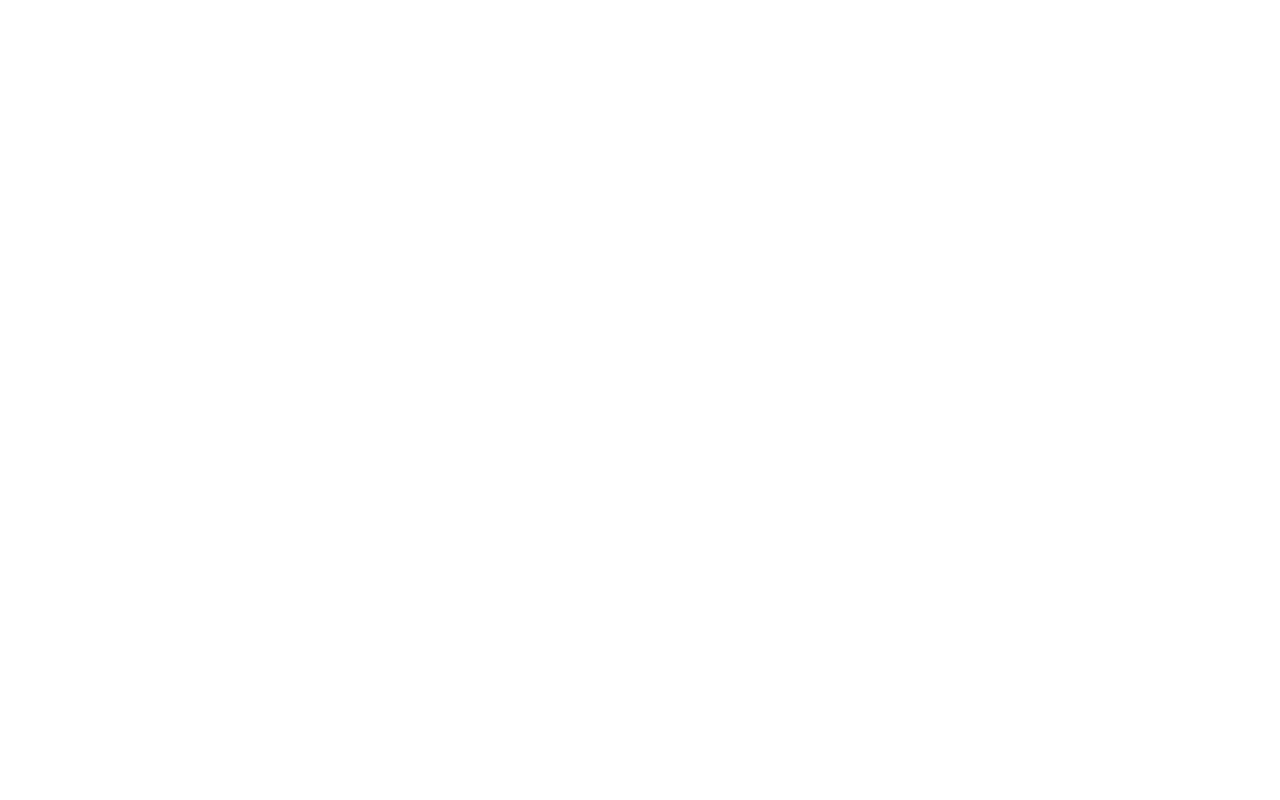
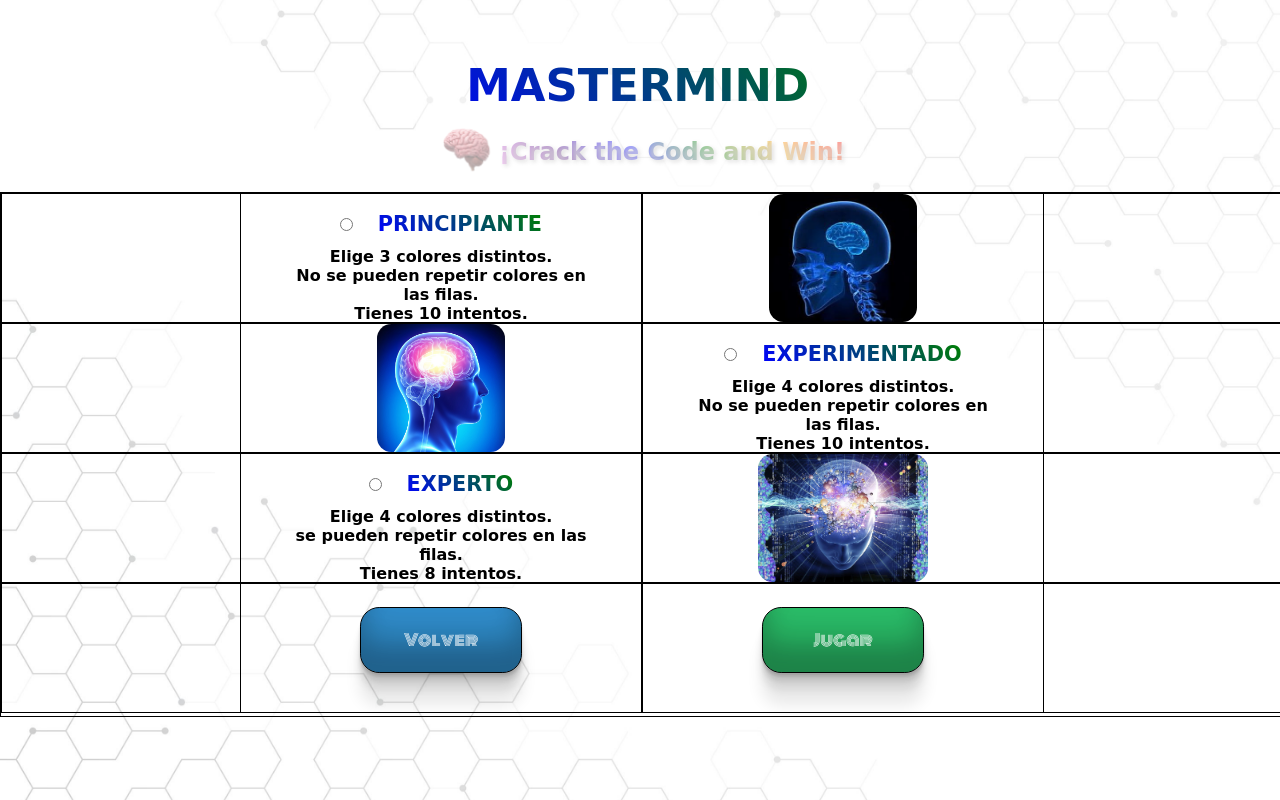
Before and after one commit to AndresLabat/Proyecto3Mastermind, a plain HTML site: page pages/difficulty.html in a window 1280 px wide. Drawn offline with Linux system fonts and the light colour scheme; a web font is replaced by a local one.

Commit message:
feat: First version of the difficulty selector

```diff
--- a/css/styles.css
+++ b/css/styles.css
@@ -13,6 +13,9 @@ body {
     justify-content: center;
     align-items: center;
     position: relative;
+}
+
+.hidden{
     overflow: hidden;
 }
 
@@ -112,6 +115,47 @@ body {
     100% {
         opacity: 1;
     }
+}
+
+/* WELCOME(INDEX) */
+
+.div-izquierdo, .div-derecho{
+    width: 50vw;
+    height: 100vh;
+    /* border: 0.1em solid black; */
+    display: flex;
+    align-items: center;
+    justify-content: center;
+}
+
+.degradado{
+    color: white;
+    /* border: 0.1em solid black; */
+    width: 9.9em;
+}
+
+.sobre-fondo a{
+    text-decoration: none;
+    color: inherit;
+}
+
+.div-background-white{
+    background-color: #ffffff71;
+    width: 28em;
+    height: 14em;
+    border: 0.1em solid black;
+    border-radius: 1.2em;
+    text-align: center;
+}
+
+.small{
+    width: 9.9em;
+    /* border: 0.1em solid black; */
+}
+
+.small-logo{
+    width: 28em;
+    /* border: 0.1em solid black; */
 }
 
 /* MENU */
@@ -300,43 +344,72 @@ body {
     color: inherit;
 }
 
-/* WELCOME(INDEX) */
+.div-selector-dificultad{
+    width: 100vw;
+    height: 32.7em;
+    border: 0.1em solid black;
 
-.div-izquierdo, .div-derecho{
-    width: 50vw;
-    height: 100vh;
-    /* border: 0.1em solid black; */
-    display: flex;
-    align-items: center;
-    justify-content: center;
 }
 
-.degradado{
-    color: white;
-    /* border: 0.1em solid black; */
-    width: 9.9em;
+.contenedor-div-dificultades{
+    width: 100vw;
+    height: 8em;
+    border: 0.1em solid black;
+    display: flex;
+    justify-content: center;
+    align-items: center;
 }
 
-.sobre-fondo a{
-    text-decoration: none;
-    color: inherit;
+.div-dificultades{
+    width: 25em;
+    height: 8em;
+    border: 0.1em solid black;
+    display: flex;
+    justify-content: center;
+    align-items: center;
 }
 
-.div-background-white{
-    background-color: #ffffff71;
-    width: 28em;
-    height: 14em;
-    border: 0.1em solid black;
-    border-radius: 1.2em;
-    text-align: center;
+.div-img-dificultades{
+    height: 8em;
 }
 
-.small{
-    width: 9.9em;
-    /* border: 0.1em solid black; */
+.div-img-dificultades img{
+    width: 100%;
+    height: 100%;
+    object-fit: cover;
+    border-radius: 0.9em;
 }
 
-.small-logo{
-    width: 28em;
-    /* border: 0.1em solid black; */
+.div-interno-dificultades{
+    width: 20em;
+    height: 5.5em;
+    text-align: center;
+    padding-bottom: 1.7em;
+    /* background-color: #3498db; */
+    border-radius: 1em;
 }
+
+.margin-top{
+    margin-top: 0.7em;
+}
+
+.margin-top label{
+    font-size: 1.3em;
+    background: linear-gradient(45deg,blue, green);
+    -webkit-background-clip: text;
+    background-clip: text;
+    color: transparent;
+    font-weight: bold;
+    cursor: pointer;
+    font-family: 'Fredericka the Great', cursive;
+    margin-left: 1em;
+}
+
+#facil{
+    background-color: black;
+    -webkit-background-clip: text;
+    background-clip: text;
+    color: transparent;
+    font-weight: bold;
+    font-family: 'Fredericka the Great', cursive;
+}
--- a/pages/difficulty.html
+++ b/pages/difficulty.html
@@ -0,0 +1,145 @@
+<!DOCTYPE html>
+<html lang="en">
+
+<head>
+    <meta charset="UTF-8">
+    <meta name="viewport" content="width=device-width, initial-scale=1.0">
+    <link rel="preconnect" href="https://fonts.googleapis.com">
+    <link rel="preconnect" href="https://fonts.gstatic.com" crossorigin>
+    <link href="https://fonts.googleapis.com/css2?family=Sedgwick+Ave+Display&display=swap" rel="stylesheet">
+    <link rel="preconnect" href="https://fonts.googleapis.com">
+    <link rel="preconnect" href="https://fonts.gstatic.com" crossorigin>
+    <link href="https://fonts.googleapis.com/css2?family=Monoton&display=swap" rel="stylesheet">
+    <link rel="preconnect" href="https://fonts.googleapis.com">
+    <link rel="preconnect" href="https://fonts.gstatic.com" crossorigin>
+    <link href="https://fonts.googleapis.com/css2?family=Fredericka+the+Great&display=swap" rel="stylesheet">
+    <link rel="stylesheet" href="../css/styles.css">
+    <title>Mastermind</title>
+</head>
+
+<body>
+    <div class="fondo-pantalla">
+        <img src="../img/fondo-tecnologico.jpg" alt="fondo">
+    </div>
+    <div class="sobre-fondo">
+        <div class="titulo-mastermind">
+            <div class="div-background-white-explicacion" id="no-border">
+                <div class="titulo-superior">
+                    <a href="../index.html">
+                        MASTERMIND
+                    </a>
+                </div>
+                <div class="titulo-inferior">
+                    <div class="logo">
+                        <img src="../img/cerebro.png" alt="logo">
+                    </div>
+                    <div class="texto-titulo">
+                        ¡Crack the Code and Win!
+                    </div>
+                </div>
+            </div>
+        </div>
+        <div class="div-selector-dificultad">
+            <div class="contenedor-div-dificultades">
+                <div class="div-dificultades">
+                    <div class="div-interno-dificultades">
+                        <div class="margin-top">
+                            <input type="radio" name="dificultad" id="dificultadFacil">
+                            <label for="dificultadFacil">PRINCIPIANTE</label>
+                        </div>
+                        <div class="margin-top" id="facil">
+                            <div class="texto-descripcion-dificultad">
+                                Elige 3 colores distintos.
+                            </div>
+                            <div class="texto-descripcion-dificultad">
+                                No se pueden repetir colores en las filas.
+                            </div>
+                            <div class="texto-descripcion-dificultad">
+                                Tienes 10 intentos.
+                            </div>
+                        </div>
+                    </div>
+                </div>
+                <div class="div-dificultades">
+                    <div class="div-img-dificultades">
+                        <img src="../img/dificultad-facil.png" alt="facil">
+                    </div>
+                </div>
+            </div>
+            <div class="contenedor-div-dificultades">
+                <div class="div-dificultades">
+                    <div class="div-img-dificultades">
+                        <img src="../img/dificultad-media.png" alt="media">
+                    </div>
+                </div>
+                <div class="div-dificultades">
+                    <div class="div-interno-dificultades">
+                        <div class="margin-top">
+                            <input type="radio" name="dificultad" id="dificultadMedia">
+                            <label for="dificultadMedia">EXPERIMENTADO</label>
+                        </div>
+                        <div class="margin-top" id="facil">
+                            <div class="texto-descripcion-dificultad">
+                                Elige 4 colores distintos.
+                            </div>
+                            <div class="texto-descripcion-dificultad">
+                                No se pueden repetir colores en las filas.
+                            </div>
+                            <div class="texto-descripcion-dificultad">
+                                Tienes 10 intentos.
+                            </div>
+                        </div>
+                    </div>
+                </div>
+            </div>
+            <div class="contenedor-div-dificultades">
+                <div class="div-dificultades">
+                    <div class="div-interno-dificultades">
+                        <div class="margin-top">
+                            <input type="radio" name="dificultad" id="dificultadDificil">
+                            <label for="dificultadDificil">EXPERTO</label>
+                        </div>
+                        <div class="margin-top" id="facil">
+                            <div class="texto-descripcion-dificultad">
+                                Elige 4 colores distintos.
+                            </div>
+                            <div class="texto-descripcion-dificultad">
+                                se pueden repetir colores en las filas.
+                            </div>
+                            <div class="texto-descripcion-dificultad">
+                                Tienes 8 intentos.
+                            </div>
+                        </div>
+                    </div>
+                </div>
+                <div class="div-dificultades">
+                    <div class="div-img-dificultades">
+                        <img src="../img/dificultad-maxima.jpg" alt="maxima">
+                    </div>
+                </div>
+            </div>
+            <div class="contenedor-div-dificultades">
+                <div class="div-dificultades">
+                    <div class="div-boton-instrucciones">
+                        <a href="instructions.html">
+                            <div class="boton-instrucciones">
+                                Volver
+                            </div>
+                        </a>
+                    </div>
+                </div>
+                <div class="div-dificultades">
+                    <div class="div-boton-play">
+                        <a href="difficulty.html">
+                            <div class="boton-play">
+                                Jugar
+                            </div>
+                        </a>
+                    </div>
+                </div>
+            </div>
+        </div>
+    </div>
+</body>
+
+</html>
```
Also changed, not shown: index.html (+2 -2 lines), pages/menu.html (+1 -1 lines), img/dificultad-facil.png (added), img/dificultad-maxima.jpg (added), img/dificultad-media.png (added), 2 other files.
